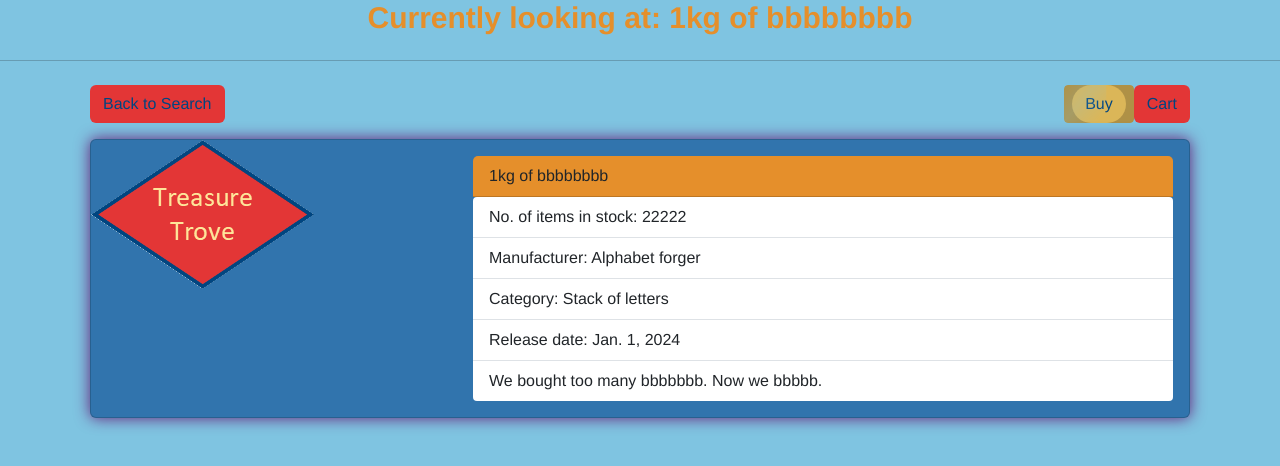
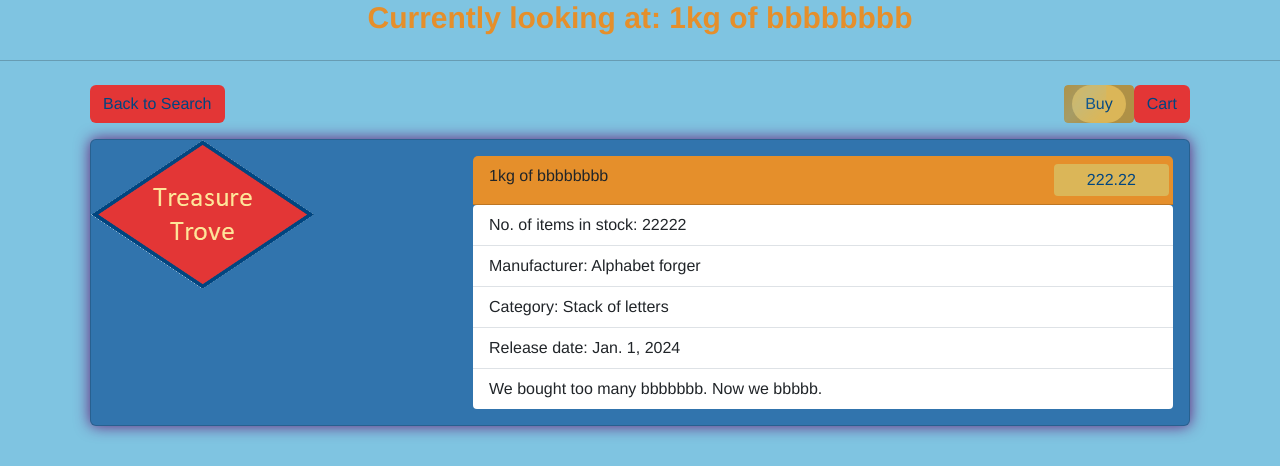
Before and after one commit to APanussis/ITC_4214_A1-Internet_Programming-Alexander_Panussis130248-Final_Project_2, a Django app: page /shop/3/productInfo/ in a window 1280 px wide. Shown: the part 160-626 px from the top of the page. Run offline with Django 4.2, Linux system fonts and the light colour scheme; data comes from the database, SQL or seed files in the repository; some libraries are stand-ins or nearby versions.

Commit message:
Adjustments and fixes to ItemsApp/productInfo.html -Fixed price not displaying in the "ItemsApp/productInfo.html" template. -Adjusted <div> in "home.html" to highlight the price and current stock a bit better.

```diff
--- a/ProjectTT/ItemsApp/templates/ItemsApp/productInfo.html
+++ b/ProjectTT/ItemsApp/templates/ItemsApp/productInfo.html
@@ -53,7 +53,16 @@
                 </div>
                 <div class="col-md-8">
                     <div class="card-body">
-                        <div class="card-header">{{ keyObj.name }}</div>
+                        <div class="card-header">
+                            <div class="row">
+                                <div class="col">
+                                    {{ keyObj.name }}
+                                </div>
+                                <div class="col-2 p-1 btnBuy text-center rounded-1">
+                                    {{ keyObj.price }}
+                                </div>
+                            </div>
+                        </div>
                         <ul class="list-group list-group-flush rounded-1">
                             <li class="list-group-item">
                                 <p class="card-text">No. of items in stock: {{ keyObj.current_stock }}</p>
```
